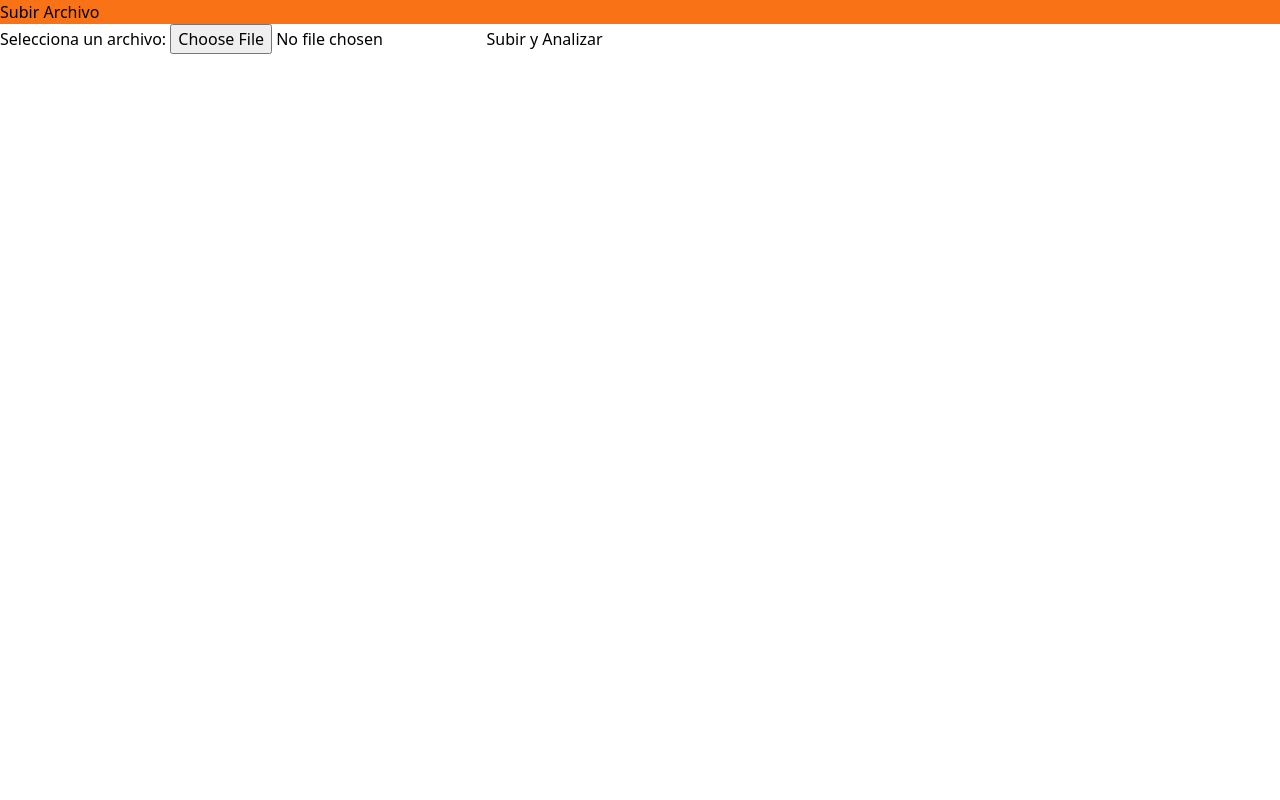
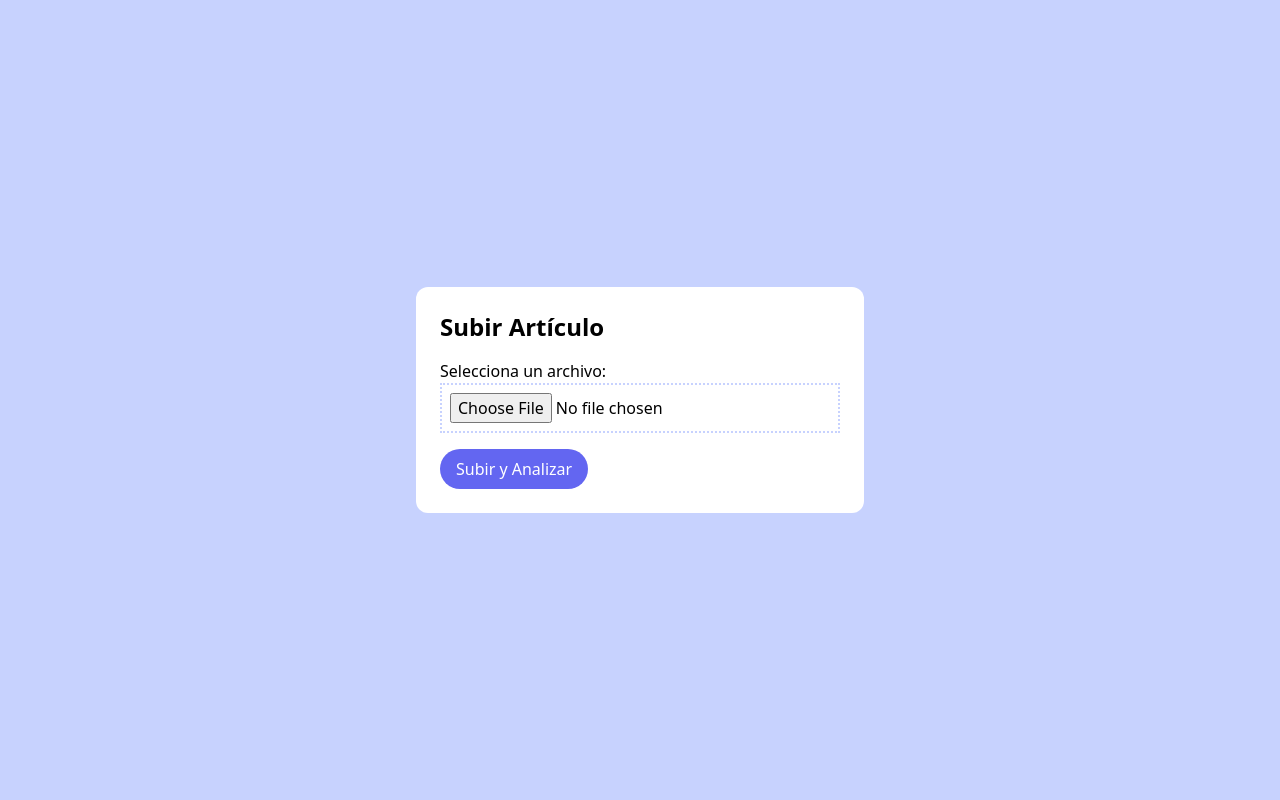
Before and after one commit to EduardoVarela0144/SemanticSearchApi, a Flask app: page / in a window 1280 px wide. Run offline with Flask 3, Linux system fonts and the light colour scheme.

Commit message:
"Fix design"

```diff
--- a/static/css/main.css
+++ b/static/css/main.css
@@ -534,7 +534,180 @@ video {
   --tw-backdrop-sepia:  ;
 }
 
+.mb-4 {
+  margin-bottom: 1rem;
+}
+
+.block {
+  display: block;
+}
+
+.flex {
+  display: flex;
+}
+
+.h-full {
+  height: 100%;
+}
+
+.h-screen {
+  height: 100vh;
+}
+
+.h-48 {
+  height: 12rem;
+}
+
+.h-3\/4 {
+  height: 75%;
+}
+
+.h-2\/4 {
+  height: 50%;
+}
+
+.w-48 {
+  width: 12rem;
+}
+
+.w-full {
+  width: 100%;
+}
+
+.max-w-md {
+  max-width: 28rem;
+}
+
+.flex-1 {
+  flex: 1 1 0%;
+}
+
+.cursor-pointer {
+  cursor: pointer;
+}
+
+.flex-col {
+  flex-direction: column;
+}
+
+.items-center {
+  align-items: center;
+}
+
+.justify-center {
+  justify-content: center;
+}
+
+.rounded-xl {
+  border-radius: 0.75rem;
+}
+
+.rounded-full {
+  border-radius: 9999px;
+}
+
+.border {
+  border-width: 1px;
+}
+
+.border-2 {
+  border-width: 2px;
+}
+
+.border-dotted {
+  border-style: dotted;
+}
+
+.border-indigo-200 {
+  --tw-border-opacity: 1;
+  border-color: rgb(199 210 254 / var(--tw-border-opacity));
+}
+
 .bg-orange-500 {
   --tw-bg-opacity: 1;
   background-color: rgb(249 115 22 / var(--tw-bg-opacity));
 }
+
+.bg-slate-200 {
+  --tw-bg-opacity: 1;
+  background-color: rgb(226 232 240 / var(--tw-bg-opacity));
+}
+
+.bg-orange-200 {
+  --tw-bg-opacity: 1;
+  background-color: rgb(254 215 170 / var(--tw-bg-opacity));
+}
+
+.bg-pink-200 {
+  --tw-bg-opacity: 1;
+  background-color: rgb(251 207 232 / var(--tw-bg-opacity));
+}
+
+.bg-indigo-200 {
+  --tw-bg-opacity: 1;
+  background-color: rgb(199 210 254 / var(--tw-bg-opacity));
+}
+
+.bg-white {
+  --tw-bg-opacity: 1;
+  background-color: rgb(255 255 255 / var(--tw-bg-opacity));
+}
+
+.bg-red-500 {
+  --tw-bg-opacity: 1;
+  background-color: rgb(239 68 68 / var(--tw-bg-opacity));
+}
+
+.bg-indigo-500 {
+  --tw-bg-opacity: 1;
+  background-color: rgb(99 102 241 / var(--tw-bg-opacity));
+}
+
+.p-48 {
+  padding: 12rem;
+}
+
+.p-4 {
+  padding: 1rem;
+}
+
+.p-2 {
+  padding: 0.5rem;
+}
+
+.p-6 {
+  padding: 1.5rem;
+}
+
+.px-4 {
+  padding-left: 1rem;
+  padding-right: 1rem;
+}
+
+.py-2 {
+  padding-top: 0.5rem;
+  padding-bottom: 0.5rem;
+}
+
+.align-middle {
+  vertical-align: middle;
+}
+
+.text-2xl {
+  font-size: 1.5rem;
+  line-height: 2rem;
+}
+
+.font-semibold {
+  font-weight: 600;
+}
+
+.text-white {
+  --tw-text-opacity: 1;
+  color: rgb(255 255 255 / var(--tw-text-opacity));
+}
+
+.hover\:bg-indigo-600:hover {
+  --tw-bg-opacity: 1;
+  background-color: rgb(79 70 229 / var(--tw-bg-opacity));
+}
--- a/templates/index.html
+++ b/templates/index.html
@@ -1,18 +1,21 @@
 <!DOCTYPE html>
 <html lang="en">
+
 <head>
     <meta charset="UTF-8">
     <title>Subir Archivo</title>
     <link rel="stylesheet" href="/static/css/main.css">
 </head>
-<body>
-    <div class="bg-orange-500">
-        <h1>Subir Archivo</h1>
+
+<body class="bg-indigo-200 flex items-center justify-center h-screen">
+    <div class="bg-white rounded-xl p-6 max-w-md w-full">
+        <h1 class="text-2xl font-semibold mb-4">Subir Artículo</h1>
+        <form method="POST" enctype="multipart/form-data">
+            <label for="file" class="block">Selecciona un archivo:</label>
+            <input type="file" name="file" accept=".txt" required class="border-2 border-dotted border-indigo-200 p-2 mb-4 w-full">
+            <input type="submit" value="Subir y Analizar" class="bg-indigo-500 text-white py-2 px-4 rounded-full hover:bg-indigo-600 cursor-pointer">
+        </form>
     </div>
-    <form method="POST" enctype="multipart/form-data">
-        <label for="file">Selecciona un archivo:</label>
-        <input type="file" name="file" accept=".txt" required>
-        <input type="submit" value="Subir y Analizar">
-    </form>
 </body>
+
 </html>
```
